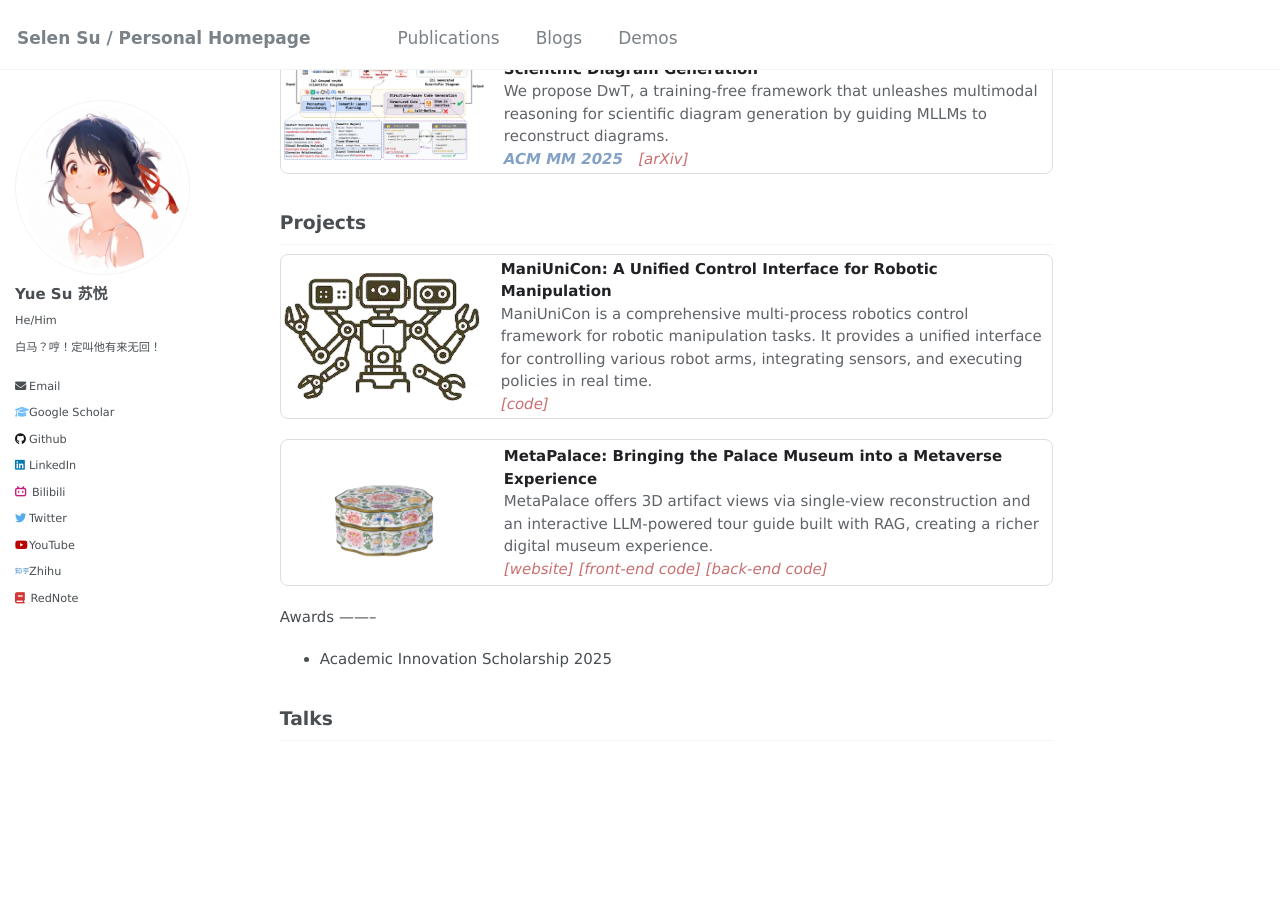
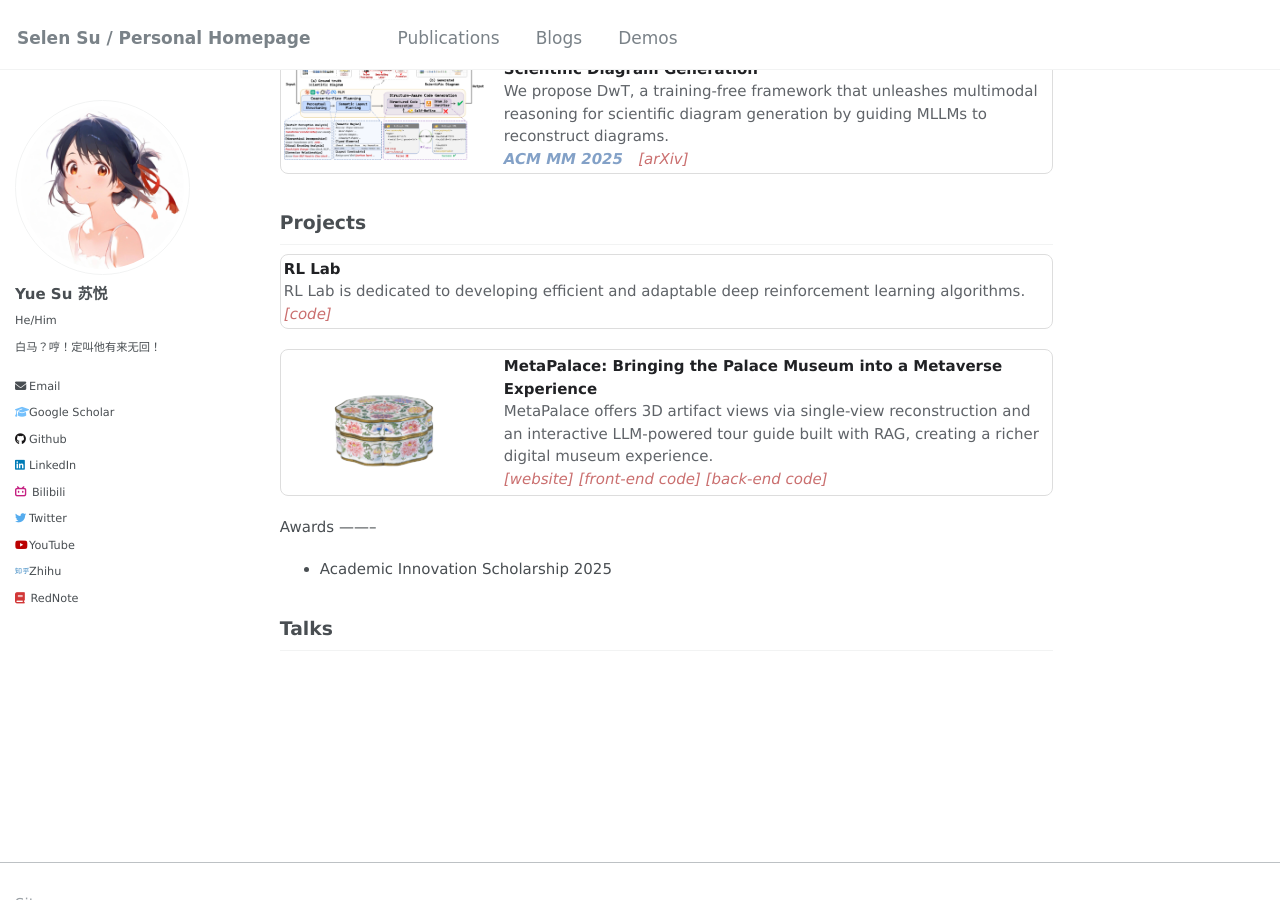
Before and after one commit to Dcx-swjtu/Dcx-swjtu, a Jekyll site: the page built from _pages/about.md, in a window 1280 px wide and 900 px high, scrolled down 1122 px. Built offline with Jekyll 4.4.1, drawn with Linux system fonts in a browser that asks for light colours; some web fonts are replaced.

Commit message:
Update about.md

```diff
--- a/_pages/about.md
+++ b/_pages/about.md
@@ -265,11 +265,10 @@ Projects
 
 <div class="project-card">
   <div style="display: flex; align-items: center;">
-    <img src="images/maniunicon.png" alt="ManiUniCon" width="200" height="100" style="margin-right: 20px;">
     <div>
-      <strong>ManiUniCon: A Unified Control Interface for Robotic Manipulation</strong><br>
-      ManiUniCon is a comprehensive multi-process robotics control framework for robotic manipulation tasks. It provides a unified interface for controlling various robot arms, integrating sensors, and executing policies in real time.<br>
-      <a href="https://github.com/Universal-Control/ManiUniCon"><em>[code]</em></a>
+      <strong>RL Lab</strong><br>
+      RL Lab is dedicated to developing efficient and adaptable deep reinforcement learning algorithms.<br>
+      <a href="https://github.com/sunwuzhou03/reinforcement-learning-lab"><em>[code]</em></a>
     </div>
   </div>
 </div>
```
